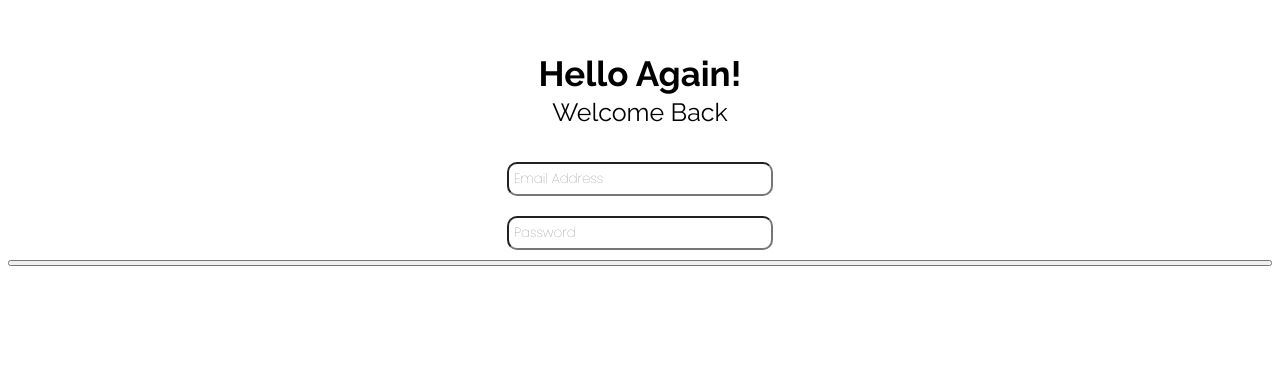
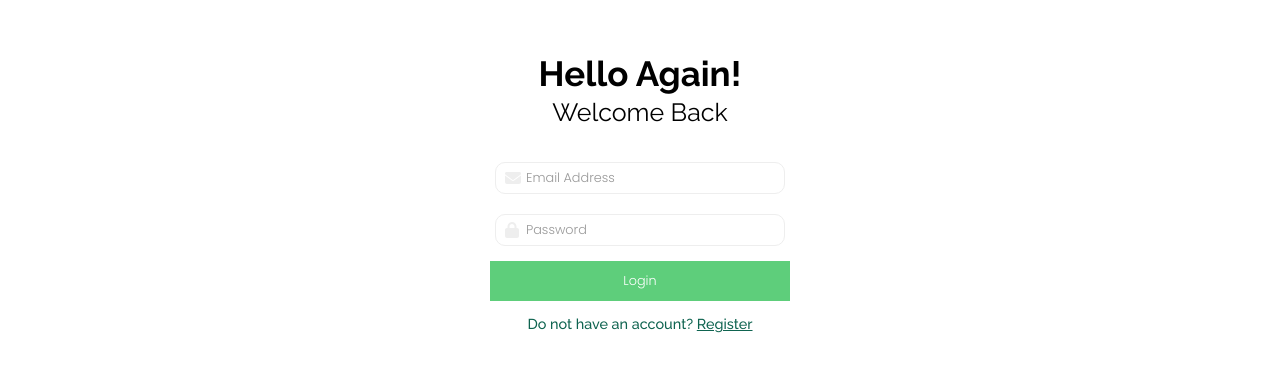
Before and after one commit to nihat417/EcommerceReact, a React (Vite) app: page / in a window 1280 px wide. Shown: the part 170-542 px from the top of the page. Built offline with nearby package versions, Linux system fonts and the light colour scheme.

Commit message:
Finished Login Page Design

```diff
--- a/package.json
+++ b/package.json
@@ -10,6 +10,9 @@
     "preview": "vite preview"
   },
   "dependencies": {
+    "@fortawesome/fontawesome-svg-core": "^6.5.1",
+    "@fortawesome/free-solid-svg-icons": "^6.5.1",
+    "@fortawesome/react-fontawesome": "^0.2.0",
     "@reduxjs/toolkit": "^2.1.0",
     "react": "^18.2.0",
     "react-dom": "^18.2.0",
--- a/src/assets/styles/index.css
+++ b/src/assets/styles/index.css
@@ -7,7 +7,7 @@
 
 @font-face {
   font-family: poppins;
-  src: url(../fonts/poppins/Poppins-Thin.ttf);
+  src: url(../fonts/poppins/Poppins-Light.ttf);
 }
 /* fonts end */
 
@@ -22,7 +22,30 @@ body{
   display: flex;
   flex-direction: column;
   justify-items: center;
+  align-items: center;
   margin-top: 25vh;
+}
+
+.loginMain button{
+  background-color: #5ECE7B;
+  max-width: 260px;
+  width: 100%;
+  border: 1px solid transparent;
+  margin: 5px 10px 0 10px;
+  padding: 10px;
+  font-family: poppins;
+  font-size: 0.8rem;
+  color: #fff;
+  box-sizing: border-box;
+  cursor:pointer;
+}
+
+.loginMain p{
+  font-family: raleway;
+  font-weight: 500;
+  font-size: 0.7rem;
+  color: #0F6450;
+  cursor:pointer;
 }
 
 .loginTitle{
@@ -51,95 +74,60 @@ body{
 
 .loginInputs input{
   margin: 10px;
-  max-width: 300px;
+  max-width: 250px;
+  width: 100%;
   font-family:poppins;
   border-radius: 10px;
-  padding: 5px;
+  padding: 5px 80px 5px 30px;
+  border: 1px solid #EEE;
+  background-color: #fff;
+  transition: background-color 0.3s ease;
+  box-sizing: border-box;
 }
+
+.loginInputs input::placeholder {
+  color: #333;
+  font-size: 0.8rem;
+  font-family: poppins, sans-serif;
+  opacity: 0.5;
+}
+
+.loginInputs input:focus {
+  outline: none !important;
+    border:1px solid #5ECE7Bed;
+    box-shadow: 0 0 10px #5ECE7B;
+}
+
+
+
+.loginInputs .inputWithIcon {
+  position: relative;
+  display: flex;
+  align-items: center;
+}
+
+.loginInputs .inputWithIcon .icon {
+  position: absolute;
+  left: 20px;
+  top: 50%;
+  transform: translateY(-50%);
+  color: #EEE;
+}
+
 
 /* classes end */
 
 
-/* :root {
-  font-family: Inter, system-ui, Avenir, Helvetica, Arial, sans-serif;
-  line-height: 1.5;
-  font-weight: 400;
+@media only screen and (min-width: 768px){
+  .loginInputs input{
+    min-width: 290px;
+  }
 
-  color-scheme: light dark;
-  color: rgba(255, 255, 255, 0.87);
-  background-color: #242424;
+  .loginMain button{
+    min-width: 300px;
+  }
 
-  font-synthesis: none;
-  text-rendering: optimizeLegibility;
-  -webkit-font-smoothing: antialiased;
-  -moz-osx-font-smoothing: grayscale;
-}
-
-body{
-  background-color: red;
-}
-
-a {
-  font-weight: 500;
-  color: #646cff;
-  text-decoration: inherit;
-}
-a:hover {
-  color: #535bf2;
-}
-
-body {
-  margin: 0;
-  display: flex;
-  place-items: center;
-  min-width: 320px;
-  min-height: 100vh;
-}
-
-h1 {
-  font-size: 3.2em;
-  line-height: 1.1;
-}
-
-button {
-  border-radius: 8px;
-  border: 1px solid transparent;
-  padding: 0.6em 1.2em;
-  font-size: 1em;
-  font-weight: 500;
-  font-family: inherit;
-  background-color: #1a1a1a;
-  cursor: pointer;
-  transition: border-color 0.25s;
-}
-button:hover {
-  border-color: #646cff;
-}
-button:focus,
-button:focus-visible {
-  outline: 4px auto -webkit-focus-ring-color;
-}
-
-@media (prefers-color-scheme: light) {
-  :root {
-    color: #213547;
-    background-color: #ffffff;
-  }
-  a:hover {
-    color: #747bff;
-  }
-  button {
-    background-color: #f9f9f9;
-  }
-} */
-
-
-@media only screen and (min-width: 768px){
-  /* body{
-    background-color: yellow;
-  } */
-
-  .loginInputs input{
-    max-width: 400px;
+  .loginMain p{
+    font-size: 0.9rem;
   }
 }
--- a/src/pages/Login.jsx
+++ b/src/pages/Login.jsx
@@ -1,21 +1,29 @@
-import React from 'react'
+import React from 'react';
+import { FontAwesomeIcon } from '@fortawesome/react-fontawesome';
+import { faEnvelope,faLock } from '@fortawesome/free-solid-svg-icons';
 
 function Login() {
   return (
     <div className='loginMain'>
-        <div className='loginTitle'>
-            <h1>Hello Again!</h1>
-            <h3>Welcome Back</h3>
+      <div className='loginTitle'>
+        <h1>Hello Again!</h1>
+        <h3>Welcome Back</h3>
+      </div>
+      <div className='loginInputs'>
+        <div className='inputWithIcon'>
+          <FontAwesomeIcon icon={faEnvelope} className='icon' />
+          <input className='emailInput' type="email" placeholder='Email Address' />
         </div>
-        <div className='loginInputs'>
-            <input type="email" placeholder='Email Address' />
-            <input type="password" placeholder='Password' />
+        <div className='inputWithIcon'>
+          <FontAwesomeIcon icon={faLock} className='icon'/>
+          <input type="password" placeholder='Password' />
         </div>
+      </div>
 
-        <button></button>
-        <p></p>
+      <button type="submit">Login</button>
+      <p>Do not have an account? <span style={{ textDecoration: "underline" }}>Register</span></p>
     </div>
   )
 }
 
-export default Login
+export default Login;
```
Also changed, not shown: src/assets/fonts/poppins/Poppins-Light.ttf (added), 1 other file (tests, documents, lock files or other folders).
